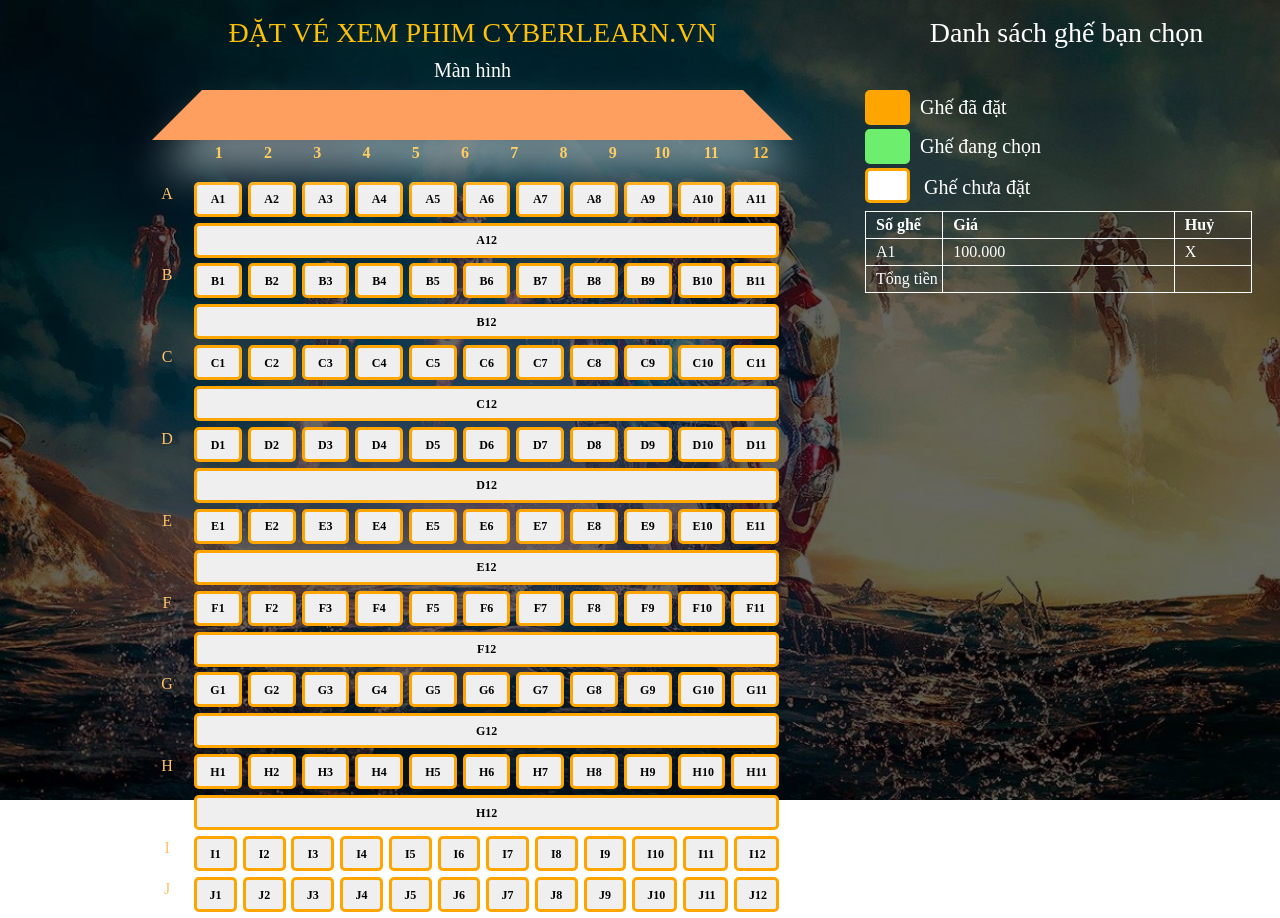
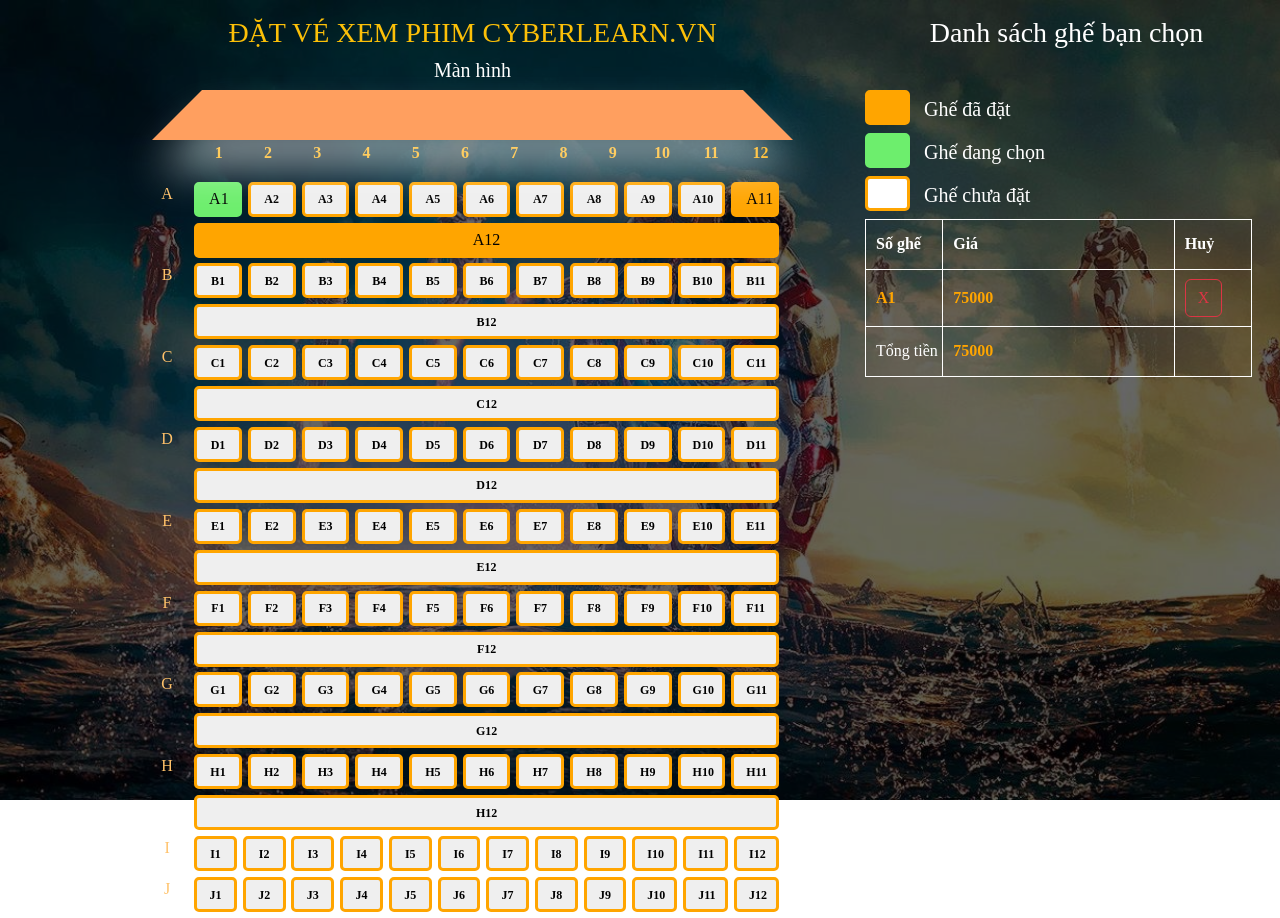
Before and after one commit to Kietngo204/Baitap-React, a React (Create React App) app: page / in a window 1280 px wide. Both pictures are taken after a click on the button "A1". Built offline with nearby package versions, Linux system fonts and the light colour scheme.

Commit message:
hoan tat baitap react dat ve xem phim

```diff
--- a/src/BaitapDatveXemphim/MovieTicket.jsx
+++ b/src/BaitapDatveXemphim/MovieTicket.jsx
@@ -1,6 +1,6 @@
 import React from "react";
 import data from "./data.json";
-import SeatList from "./SeatList";
+import SeatListRow from "./SeatListRow";
 import Tickets from "./Tickets";
 export default function MovieTicket() {
   return (
@@ -26,7 +26,7 @@ export default function MovieTicket() {
         }}
       ></div>
       <div
-        className="container mt-3"
+        className="container pt-3"
         style={{
           position: "absolute",
           top: "0",
@@ -37,7 +37,7 @@ export default function MovieTicket() {
       >
         <div className="row">
           <div className="col-md-7">
-            <SeatList data={data} />
+            <SeatListRow data={data} />
           </div>
           <div className="col-md-5">
             <Tickets />
--- a/src/BaitapDatveXemphim/SeatItem.jsx
+++ b/src/BaitapDatveXemphim/SeatItem.jsx
@@ -1,18 +1,25 @@
-import React, { useState } from "react";
+import React from "react";
+import { useDispatch } from "react-redux";
 
-export default function SeatItem({ seatList }) {
+export default function SeatItem({ seat, isSelected }) {
+  const dispatch = useDispatch();
   let classes = "";
   let cursor1 = "";
-  const [isDisabled, setIsDisable] = useState(false);
-  const handleDisable = (soGhe) => {
-    alert(123);
+
+  const handleSelect = () => {
+    dispatch({
+      type: "selectSeat",
+      payload: { ...seat, isSelected: !isSelected },
+    });
   };
-  return (
-    <div className="row">
-      {seatList.map((seat) => {
+
   if (typeof seat.soGhe === "number") {
-          classes = "col mb-3 text-center button";
+    classes = "col mb-3 text-center stt";
     cursor1 = "text";
+  } else if (isSelected) {
+    classes = "col text-center gheDangChon ";
+  } else if (seat.daDat) {
+    classes = "col text-center gheDuocChon";
   } else {
     classes = "col ghe";
     cursor1 = "pointer";
@@ -25,13 +32,10 @@ export default function SeatItem({ seatList }) {
         cursor: `${cursor1}`,
       }}
       onClick={() => {
-              handleDisable(seat.soGhe);
+        handleSelect();
       }}
     >
       {seat.soGhe}
     </button>
   );
-      })}
-    </div>
-  );
 }
--- /dev/null
+++ b/src/BaitapDatveXemphim/SeatListColumn.jsx
@@ -0,0 +1,20 @@
+import React from "react";
+import SeatItem from "./SeatItem";
+import { useSelector } from "react-redux";
+export default function SeatListColumn({ seatList }) {
+  const { selectedSeats } = useSelector((state) => {
+    return state.movieTicket;
+  });
+  return (
+    <div className="row">
+      {seatList.map((seat) => {
+        const isSelected = selectedSeats.find(
+          (item) => item.soGhe === seat.soGhe
+        );
+        return (
+          <SeatItem seat={seat} isSelected={!!isSelected} key={seat.soGhe} />
+        );
+      })}
+    </div>
+  );
+}
--- a/src/BaitapDatveXemphim/SeatList.jsx
+++ b/src/BaitapDatveXemphim/SeatListRow.jsx
@@ -1,5 +1,6 @@
 import React from "react";
-import SeatItem from "./SeatItem";
+
+import SeatListColumn from "./SeatListColumn";
 
 export default function SeatList({ data }) {
   return (
@@ -15,7 +16,7 @@ export default function SeatList({ data }) {
                 {seats.hang}
               </div>
               <div className="col-11 pe-3">
-                <SeatItem seatList={seats.danhSachGhe} />
+                <SeatListColumn seatList={seats.danhSachGhe} />
               </div>
             </div>
           );
--- a/src/BaitapDatveXemphim/Tickets.jsx
+++ b/src/BaitapDatveXemphim/Tickets.jsx
@@ -1,6 +1,16 @@
 import React from "react";
+import { useDispatch, useSelector } from "react-redux";
 
 export default function Tickets() {
+  const { selectedSeats, totalPrice } = useSelector((state) => {
+    return state.movieTicket;
+  });
+
+  const dispatch = useDispatch();
+
+  const handleRemove = (soGhe) => {
+    dispatch({ type: "removeSeat", payload: soGhe });
+  };
   return (
     <div className="d-flex justify-content-center flex-column text-center ps-5">
       <h3 style={{ color: "white", marginBottom: "40px" }}>
@@ -32,21 +42,41 @@ export default function Tickets() {
         style={{ backgroundColor: "transparent" }}
       >
         <thead>
-          <tr className="">
+          <tr>
             <th style={{ width: "20%" }}>Số ghế</th>
             <th style={{ width: "60%" }}>Giá</th>
             <th>Huỷ</th>
           </tr>
         </thead>
         <tbody>
-          <tr>
-            <td>A1</td>
-            <td>100.000</td>
-            <td>X</td>
-          </tr>
+          {selectedSeats.map((item) => {
+            console.log(item);
+            return (
+              <tr
+                key={item.soGhe}
+                style={{ color: "orange", fontWeight: "bold" }}
+              >
+                <td>{item.soGhe}</td>
+                <td>{item.gia}</td>
+                <td>
+                  <button
+                    className="btn btn-outline-danger my-2"
+                    onClick={() => {
+                      handleRemove(item.soGhe);
+                    }}
+                  >
+                    X
+                  </button>
+                </td>
+              </tr>
+            );
+          })}
+
           <tr>
             <td>Tổng tiền</td>
-            <td></td>
+            <td style={{ color: "orange", fontWeight: "bold" }}>
+              {totalPrice}
+            </td>
             <td></td>
           </tr>
         </tbody>
--- a/src/index.css
+++ b/src/index.css
@@ -68,9 +68,12 @@ code {
   color: #000;
 
   cursor: no-drop !important;
+  pointer-events: none;
   border-radius: 5px;
   width: 45px;
   height: 35px;
+  margin-right: 1%;
+  margin-bottom: 1%;
 
 }
 
@@ -83,9 +86,12 @@ code {
   border-radius: 5px;
   width: 45px;
   height: 35px;
+  margin-right: 1%;
+  margin-bottom: 1%;
+
 
 }
-.button{
+.stt{
     background-color: transparent;
     border: none;
     overflow: hidden;
@@ -99,6 +105,7 @@ th,
 td {
   border: 1px solid white;
   padding-left: 10px;
+  height: 50px;
 }
 
 table {
--- a/src/store.js
+++ b/src/store.js
@@ -1,7 +1,45 @@
 import { configureStore } from "@reduxjs/toolkit";
 
+const initState = {
+  selectedSeats: [],
+  totalPrice: 0,
+};
+
+const movieTicketReducer = (state = initState, action) => {
+  switch (action.type) {
+    case "selectSeat": {
+      const { isSelected, ...seat } = action.payload;
+      if (isSelected) {
+        const selectedSeats = [...state.selectedSeats, seat];
+        const totalPrice = state.totalPrice + seat.gia;
+        return { ...state, selectedSeats, totalPrice };
+      }
+      const selectedSeats = state.selectedSeats.filter(
+        (item) => item.soGhe !== seat.soGhe
+      );
+      const totalPrice = state.totalPrice - seat.gia;
+      return { ...state, selectedSeats, totalPrice };
+    }
+    case "removeSeat": {
+      const soGhe = action.payload;
+      const selectedSeats = state.selectedSeats.filter(
+        (item) => item.soGhe !== soGhe
+      );
+      const totalPrice = selectedSeats.reduce((result, item) => {
+        return result + item.gia;
+      }, 0);
+      return { ...state, selectedSeats, totalPrice };
+    }
+
+    default:
+      return state;
+  }
+};
+
 const store = configureStore({
-  reducer: {},
+  reducer: {
+    movieTicket: movieTicketReducer,
+  },
 });
 
 export default store;
```
Lines whose indentation alone changed are shown as unchanged.
